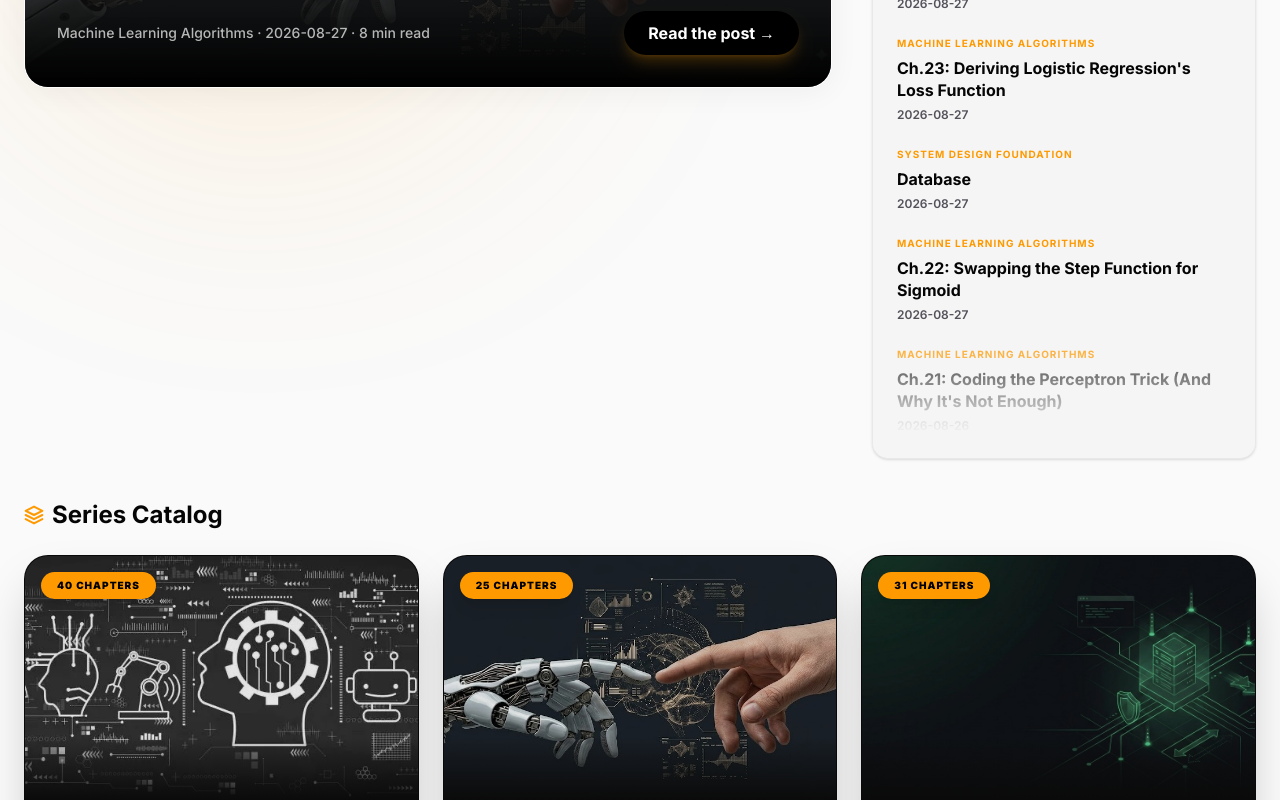
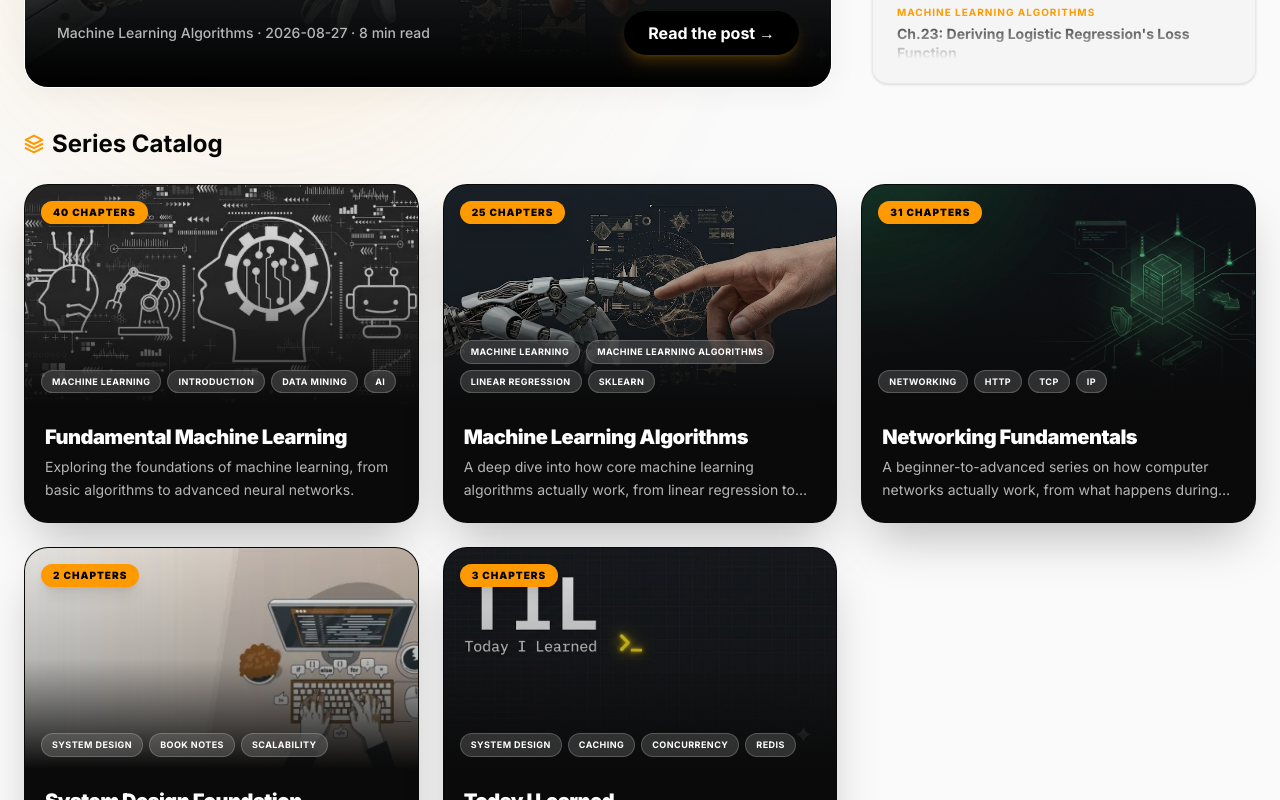
Before and after one commit to ayuslharora/blog-ayuslh, a Next.js app: page / in a window 1280 px wide. Shown: the part 420-1220 px from the top of the page. Built offline with nearby package versions, Linux system fonts and the light colour scheme.

Commit message:
Homepage: actually cap sidebar height, fix clipped titles, wide 16:9 rectangular series cards

```diff
--- a/src/app/page.tsx
+++ b/src/app/page.tsx
@@ -69,22 +69,22 @@ export default function Home() {
         {/* Right Column (Sidebar) - Stacked middle on mobile */}
         <div className="lg:col-span-1">
           {/* Latest Posts - height-capped to the banner on desktop, scrolls internally */}
-          <div className="rounded-2xl border border-black/5 dark:border-white/10 bg-black/[0.02] dark:bg-zinc-900 p-6 shadow-sm flex flex-col lg:h-full">
-            <h3 className="font-bold text-lg mb-6 border-b border-black/5 dark:border-white/10 pb-3 flex items-center gap-2 shrink-0">
+          <div className="rounded-2xl border border-black/5 dark:border-white/10 bg-black/[0.02] dark:bg-zinc-900 p-6 shadow-sm flex flex-col lg:h-full lg:max-h-[360px]">
+            <h3 className="font-bold text-lg mb-5 border-b border-black/5 dark:border-white/10 pb-3 flex items-center gap-2 shrink-0">
               <svg width="18" height="18" viewBox="0 0 24 24" fill="none" stroke="currentColor" className="text-amber-500" strokeWidth="2.5" strokeLinecap="round" strokeLinejoin="round"><path d="M12 2L2 7l10 5 10-5-10-5z"></path><path d="M2 17l10 5 10-5"></path><path d="M2 12l10 5 10-5"></path></svg>
               Latest Posts
             </h3>
-            <div className="flex flex-col gap-6 lg:flex-1 lg:min-h-0 lg:overflow-y-auto lg:pr-2 lg:[mask-image:linear-gradient(to_bottom,black_82%,transparent_100%)]">
+            <div className="flex flex-col gap-5 lg:flex-1 lg:min-h-0 lg:overflow-y-auto lg:pr-2 lg:[mask-image:linear-gradient(to_bottom,black_82%,transparent_100%)]">
               {recentPosts.map((post) => (
                 <Link
                   key={`${post.series}/${post.slug}`}
                   href={`/${post.series}/${post.slug}`}
-                  className="flex flex-col overflow-hidden group"
+                  className="flex flex-col shrink-0 group"
                 >
-                  <span className="text-[10px] font-bold uppercase tracking-widest text-amber-500 mb-1.5 block">
+                  <span className="text-[10px] font-bold uppercase tracking-widest text-amber-500 mb-1 block">
                     {getSeriesTitle(post.series)}
                   </span>
-                  <h4 className="text-base font-bold mb-1.5 group-hover:text-amber-500 transition-colors line-clamp-2 leading-snug">
+                  <h4 className="text-sm font-bold mb-1 group-hover:text-amber-500 transition-colors line-clamp-2 leading-snug">
                     {post.title}
                   </h4>
                   <span className="text-xs font-semibold text-[var(--text-secondary)]">
@@ -102,15 +102,15 @@ export default function Home() {
             <svg width="20" height="20" viewBox="0 0 24 24" fill="none" stroke="currentColor" className="text-amber-500" strokeWidth="2.5" strokeLinecap="round" strokeLinejoin="round"><polygon points="12 2 2 7 12 12 22 7 12 2"></polygon><polyline points="2 17 12 22 22 17"></polyline><polyline points="2 12 12 17 22 12"></polyline></svg>
             Series Catalog
           </h2>
-          <div className="grid grid-cols-1 sm:grid-cols-2 lg:grid-cols-3 gap-6">
+          <div className="grid grid-cols-1 sm:grid-cols-2 lg:grid-cols-3 gap-6 items-start">
             {series.map((s) => {
               const seriesPosts = getPostsBySeries(s);
               const seriesTags = Array.from(new Set(seriesPosts.flatMap((p) => p.tags)));
 
               return (
                 <Link key={s} href={`/${s}`} className="group flex flex-col rounded-3xl border border-black/10 dark:border-white/10 bg-[#0a0a0a] overflow-hidden shadow-2xl transition-transform hover:-translate-y-1.5 duration-500">
-                   {/* Image header - fixed ratio, fully visible */}
-                   <div className="relative aspect-[16/10] w-full overflow-hidden bg-[#0a0a0a]">
+                   {/* Image - wide rectangle, badge + tags overlaid */}
+                   <div className="relative aspect-[16/9] w-full overflow-hidden bg-[#0a0a0a]">
                      {hasCover(s) && (
                        <Image
                          src={`/covers/${s}.jpg`}
@@ -119,36 +119,31 @@ export default function Home() {
                          className="object-cover object-center opacity-90 group-hover:opacity-100 transition-all duration-700 group-hover:scale-105"
                        />
                      )}
-                     {/* Short blend into the card body */}
-                     <div className="absolute inset-x-0 bottom-0 h-16 bg-gradient-to-t from-[#0a0a0a] to-transparent" />
+                     <div className="absolute inset-0 bg-gradient-to-t from-[#0a0a0a] via-[#0a0a0a]/20 to-transparent" />
                      {/* Chapter badge */}
-                     <div className="absolute top-4 left-4 px-4 py-1.5 rounded-full bg-amber-500 text-black text-[10px] font-black uppercase tracking-widest shadow-lg">
+                     <div className="absolute top-4 left-4 px-3 py-1 rounded-full bg-amber-500 text-black text-[10px] font-black uppercase tracking-widest shadow-lg">
                        {seriesPosts.length} {seriesPosts.length === 1 ? 'Chapter' : 'Chapters'}
                      </div>
-                   </div>
-
-                   {/* Content panel */}
-                   <div className="flex flex-col flex-1 p-6">
-                     {/* Frosted Tags */}
+                     {/* Frosted tags */}
                      {seriesTags.length > 0 && (
-                       <div className="flex flex-wrap gap-2 mb-4">
-                         {seriesTags.slice(0, 5).map((tag) => (
+                       <div className="absolute inset-x-4 bottom-3 flex flex-wrap gap-1.5">
+                         {seriesTags.slice(0, 4).map((tag) => (
                            <span
                              key={tag}
-                             className="px-3 py-1 rounded-full bg-white/10 border border-white/20 text-white text-[9px] sm:text-[10px] font-bold uppercase tracking-wider"
+                             className="px-2.5 py-1 rounded-full bg-white/15 backdrop-blur-md border border-white/20 text-white text-[9px] font-bold uppercase tracking-wider"
                            >
                              {formatTagLabel(tag)}
                            </span>
                          ))}
                        </div>
                      )}
+                   </div>
 
-                     {/* Title */}
-                     <h3 className="text-xl md:text-2xl font-black text-white mb-2 tracking-tight leading-tight group-hover:text-amber-500 transition-colors">
+                   {/* Body - title + description only */}
+                   <div className="flex flex-col p-5">
+                     <h3 className="text-lg md:text-xl font-black text-white mb-1.5 tracking-tight leading-tight group-hover:text-amber-500 transition-colors">
                        {getSeriesTitle(s)}
                      </h3>
-
-                     {/* Description */}
                      <p className="text-sm text-white/70 leading-relaxed line-clamp-2">
                        {getSeriesDescription(s)}
                      </p>
```
